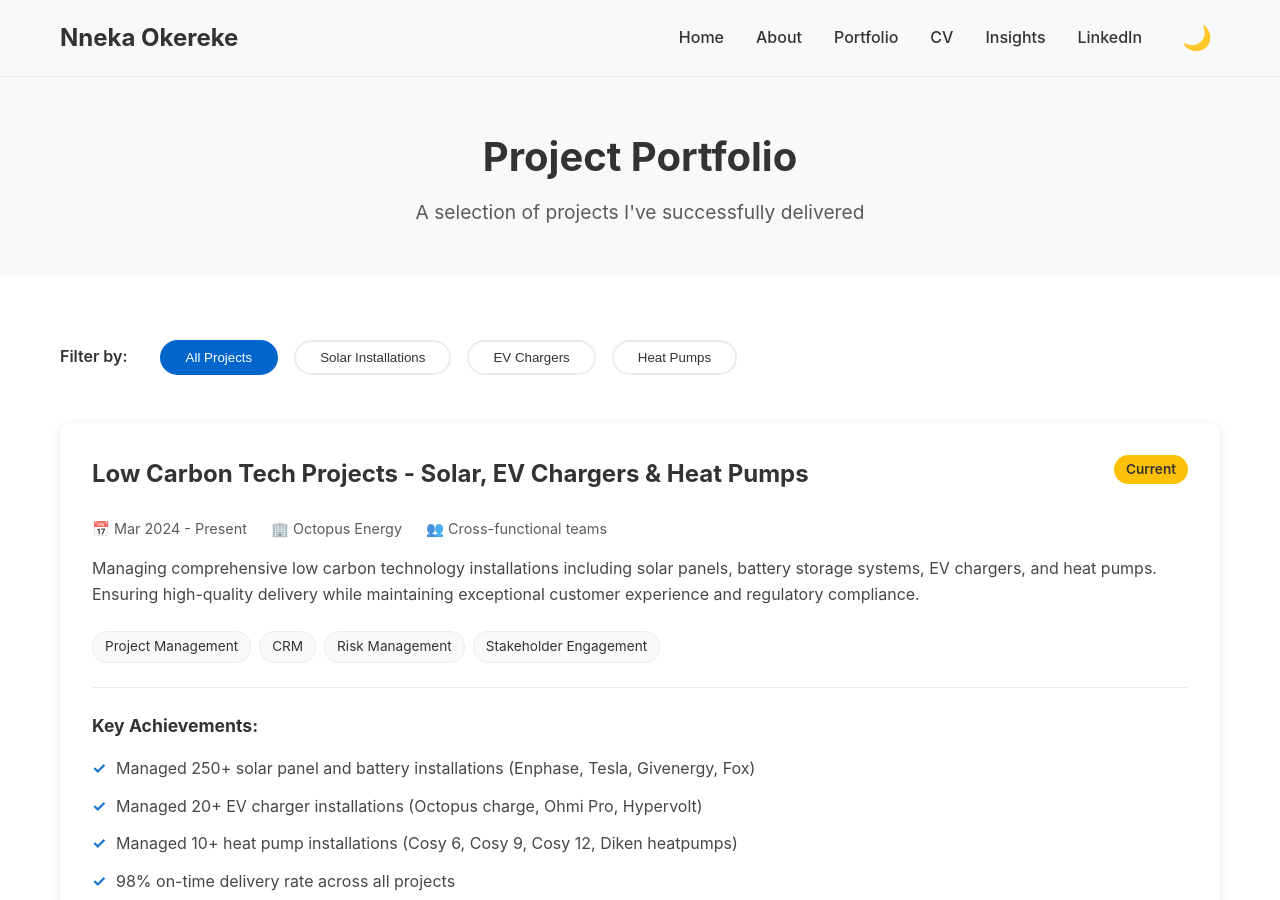
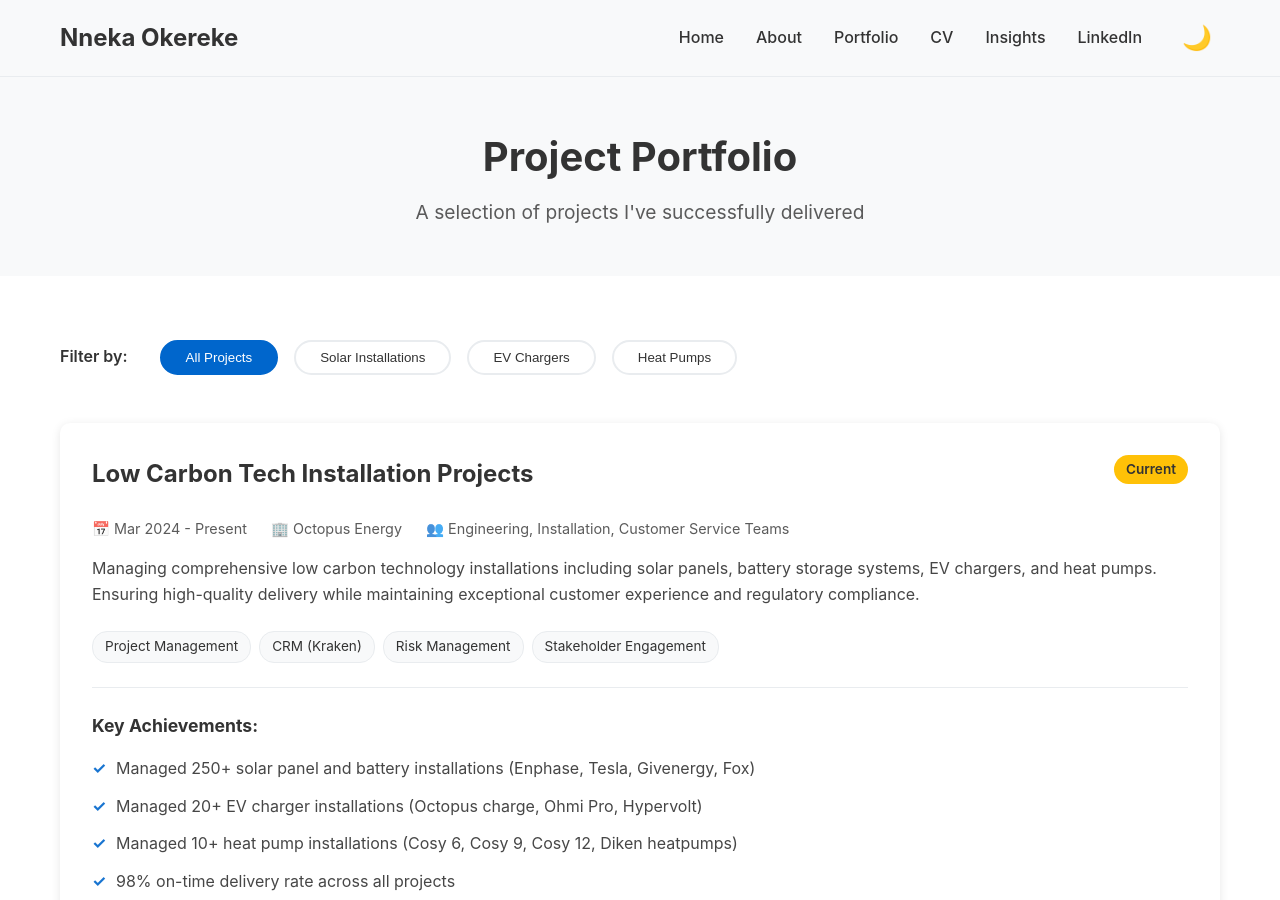
Before and after one commit to nnekaokereke/nnekaokereke.github.io, a Jekyll site: the page built from portfolio.html, in a window 1280 px wide and 900 px high. Built offline with Jekyll 4.4.1, drawn with Linux system fonts in a browser that asks for light colours.

Commit message:
Update portfolio project details - fix team description and add Kraken tag

```diff
--- a/portfolio.html
+++ b/portfolio.html
@@ -24,13 +24,13 @@ title: Projects
             <!-- Current Role: Solar Project Manager -->
             <div class="project-card" data-category="all solar ev heatpump">
                 <div class="project-header">
-                    <h3>Low Carbon Tech Projects - Solar, EV Chargers & Heat Pumps</h3>
+                    <h3>Low Carbon Tech Installation Projects</h3>
                     <span class="project-status ongoing">Current</span>
                 </div>
                 <div class="project-meta">
                     <span class="project-duration">📅 Mar 2024 - Present</span>
                     <span class="project-company">🏢 Octopus Energy</span>
-                    <span class="project-team">👥 Cross-functional teams</span>
+                    <span class="project-team">👥 Engineering, Installation, Customer Service Teams</span>
                 </div>
                 <p class="project-description">
                     Managing comprehensive low carbon technology installations including solar panels, battery storage systems,
@@ -39,7 +39,7 @@ title: Projects
                 </p>
                 <div class="project-tags">
                     <span class="tag">Project Management</span>
-                    <span class="tag">CRM</span>
+                    <span class="tag">CRM (Kraken)</span>
                     <span class="tag">Risk Management</span>
                     <span class="tag">Stakeholder Engagement</span>
                 </div>
```
